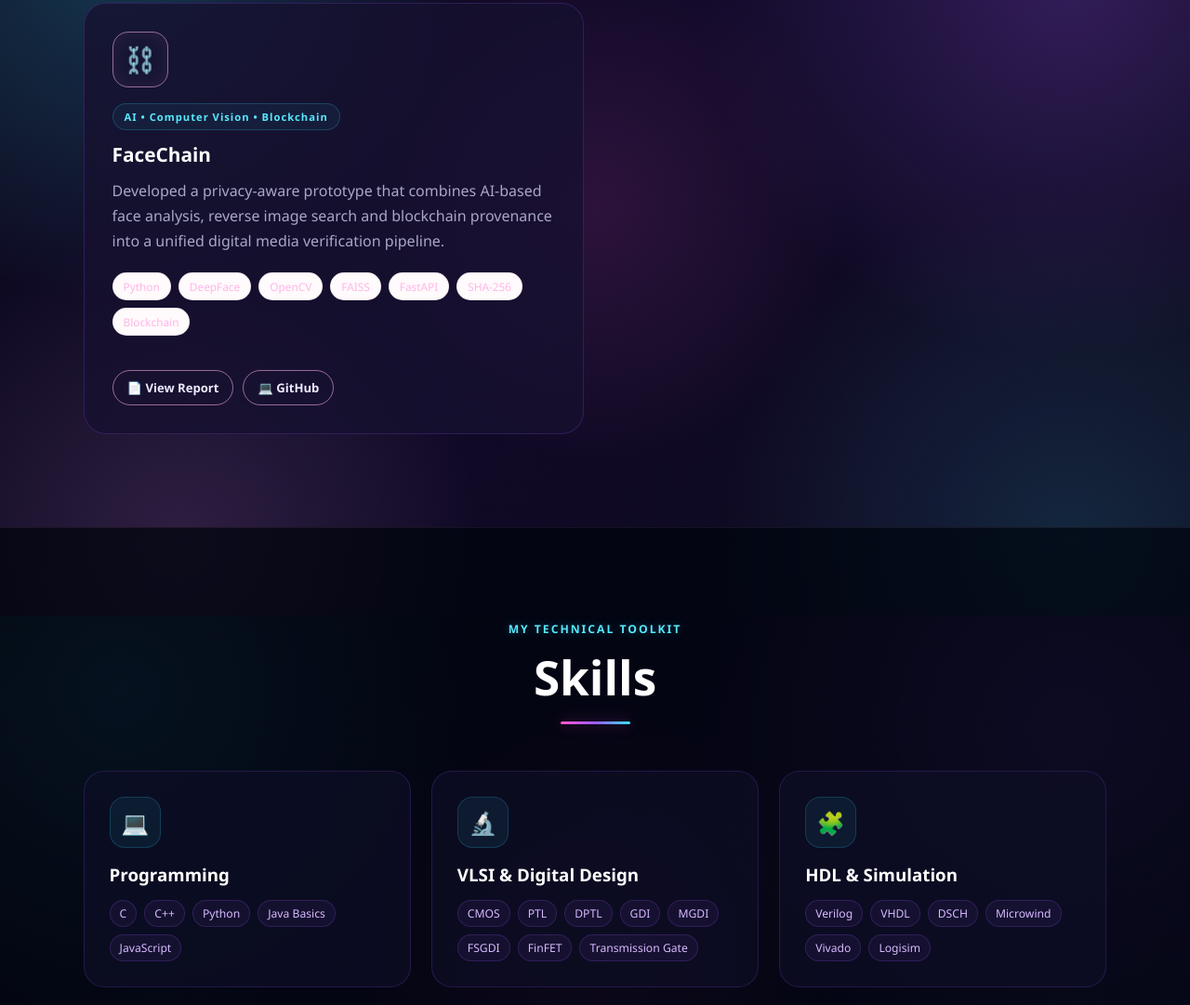
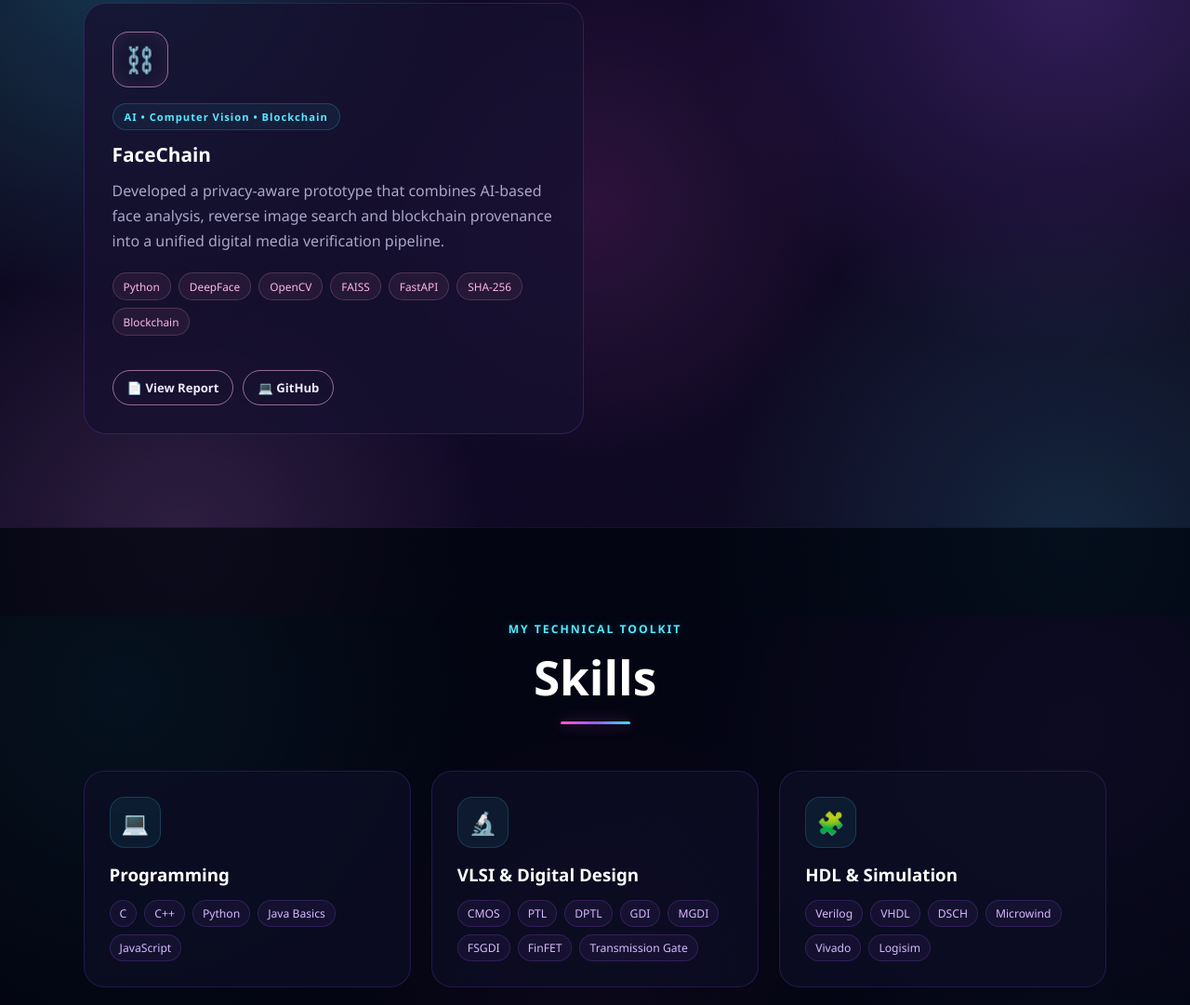
Before and after one commit to harika2028/niha-portfolio, a website: page index.html in a window 1280 px wide. Shown: the part 3338-4419 px from the top of the page at 93% size. Drawn offline with Linux system fonts and the light colour scheme.

```diff
--- a/style.css
+++ b/style.css
@@ -2336,7 +2336,7 @@ header {
 /* FaceChain technology tags */
 
 .project-card:last-child .project-tech span {
-    background: #fffafb;
+    background: #251837;
 }
 
 
```
